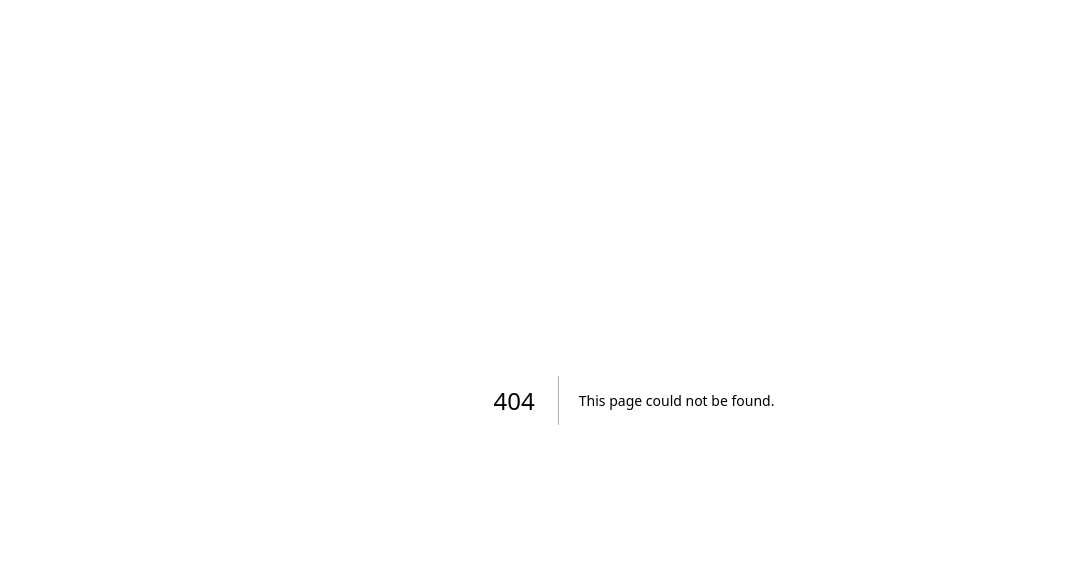
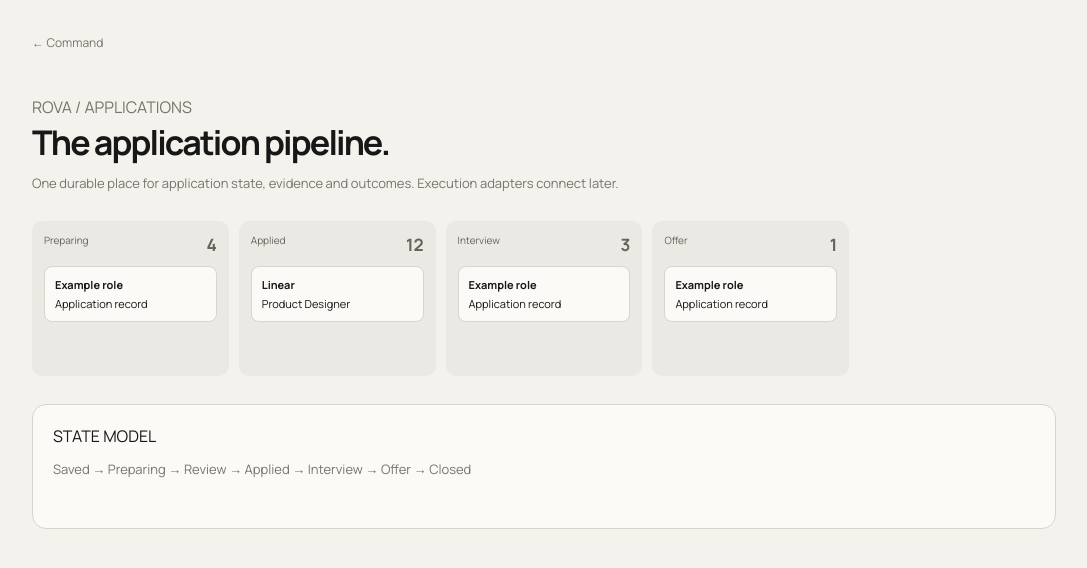
Before and after one commit to madebykraman/jobapplyify, a Next.js app: page /applications in a window 1280 px wide. Before the commit this address had no page. Shown: the top 568 px of the page, without its empty margins (6-1093 px from the left). Built offline with nearby package versions, Linux system fonts and the light colour scheme.

Commit message:
feat: add application pipeline surface

```diff
--- /dev/null
+++ b/app/applications/page.tsx
@@ -0,0 +1,3 @@
+import Link from 'next/link'
+const stages=[['Preparing','4'],['Applied','12'],['Interview','3'],['Offer','1']]
+export default function Applications(){return <main className="main standalone"><Link className="back" href="/">← Command</Link><div className="mono eyebrow">ROVA / APPLICATIONS</div><h1 className="title">The application pipeline.</h1><p className="lead">One durable place for application state, evidence and outcomes. Execution adapters connect later.</p><section className="pipeline">{stages.map(([name,count])=><div className="stage" key={name}><div className="stagehead"><span>{name}</span><strong>{count}</strong></div><div className="mini"><b>{name==='Applied'?'Linear':'Example role'}</b>{name==='Applied'?'Product Designer':'Application record'}</div></div>)}</section><section className="section card"><div className="mono">STATE MODEL</div><p className="lead">Saved → Preparing → Review → Applied → Interview → Offer → Closed</p></section></main>}
```
